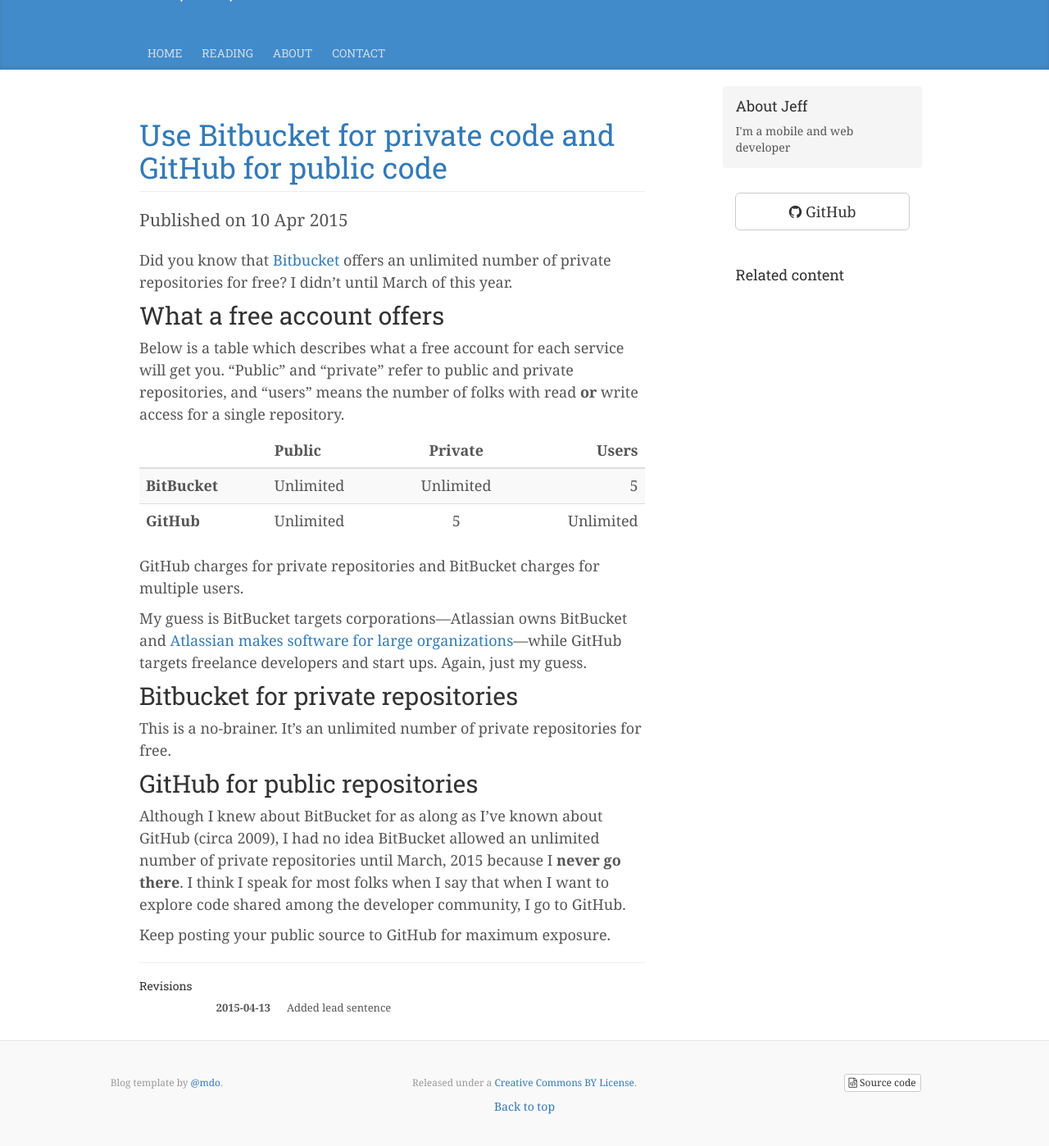
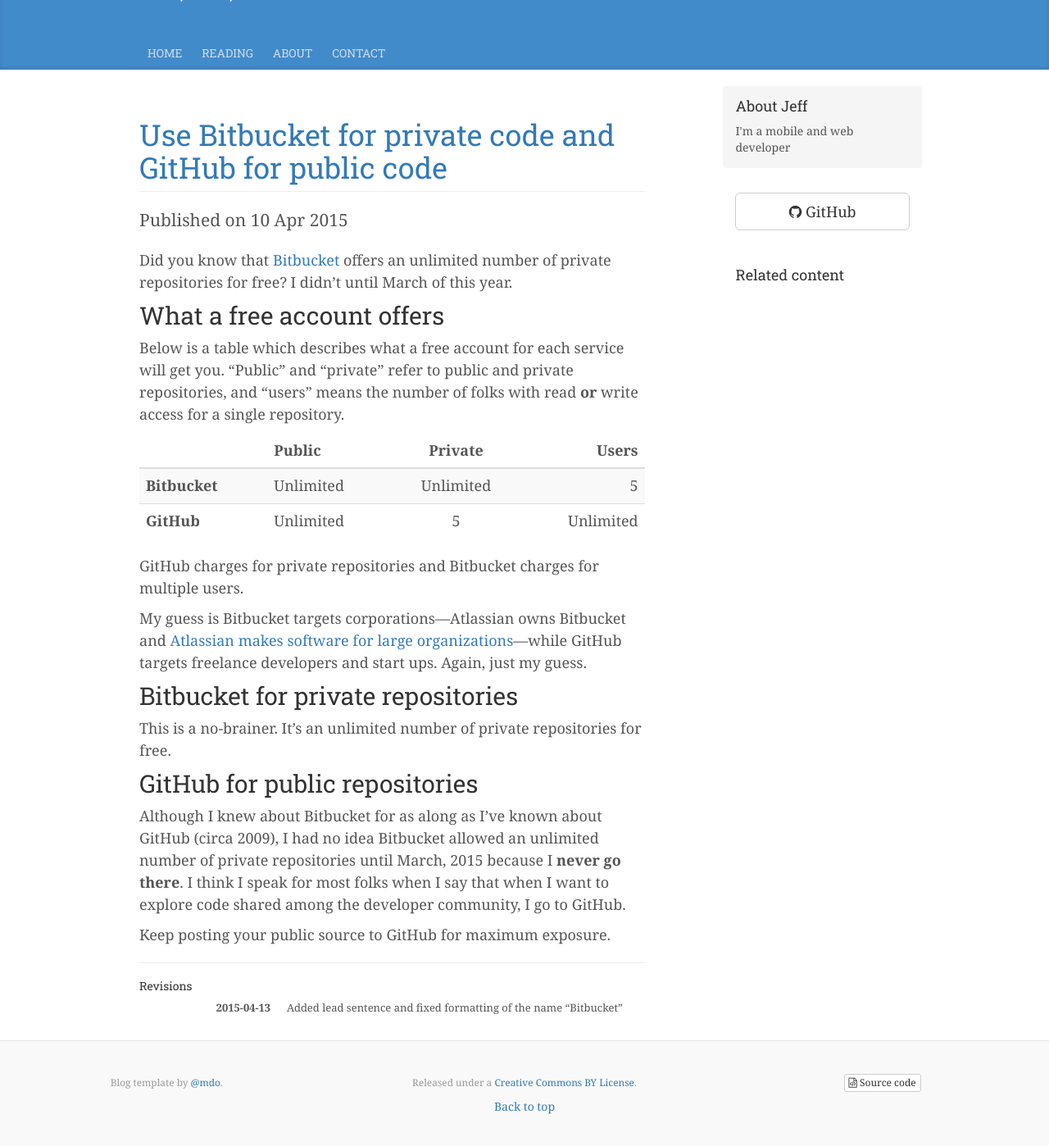
Before and after one commit to jkereako/jkereako.github.io, a Jekyll site: the page built from _posts/2015-04-10-use-bitbucket-for-private-code-and-github-for-public-code.md, in a window 1280 px wide and 1400 px high, scrolled down 139 px. Shown: the whole window at 82% size. Built offline with Jekyll 4.4.1, drawn with Linux system fonts in a browser that asks for light colours; nearby versions of some CDN libraries.

Commit message:
Edit: fix formatting of name "Bitbucket"

```diff
--- a/_posts/2015-04-10-use-bitbucket-for-private-code-and-github-for-public-code.md
+++ b/_posts/2015-04-10-use-bitbucket-for-private-code-and-github-for-public-code.md
@@ -5,7 +5,7 @@
 excerpt: Did you know that Bitbucket offers an unlimited number of private repositories for free?
 layout: post
 revisions:
-  2015-04-13: Added lead sentence
+  2015-04-13: Added lead sentence and fixed formatting of the name "Bitbucket"
 ---
 Did you know that [Bitbucket][bb] offers an unlimited number of private repositories for free? I didn't until March of this year.
 
@@ -18,13 +18,13 @@
 {:.table .table-striped}
 |              | Public    | Private   |    Users     |
 |:-------------|:----------|:---------:|-------------:|
-|**BitBucket** | Unlimited | Unlimited |  5           |
+|**Bitbucket** | Unlimited | Unlimited |  5           |
 |**GitHub**    | Unlimited | 5         |  Unlimited   |
 
-GitHub charges for private repositories and BitBucket charges for multiple
+GitHub charges for private repositories and Bitbucket charges for multiple
 users.
 
-My guess is BitBucket targets corporations—Atlassian owns BitBucket and
+My guess is Bitbucket targets corporations—Atlassian owns Bitbucket and
 [Atlassian makes software for large organizations][as]—while GitHub targets freelance
 developers and start ups. Again, just my guess.
 
@@ -32,8 +32,8 @@
 This is a no-brainer. It's an unlimited number of private repositories for free.
 
 ## GitHub for public repositories
-Although I knew about BitBucket for as along as I've known about GitHub (circa
-2009), I had no idea BitBucket allowed an unlimited number of private
+Although I knew about Bitbucket for as along as I've known about GitHub (circa
+2009), I had no idea Bitbucket allowed an unlimited number of private
 repositories until March, 2015 because I **never go there**. I think I speak for
 most folks when I say that when I want to explore code shared among the
 developer community, I go to GitHub.
```
